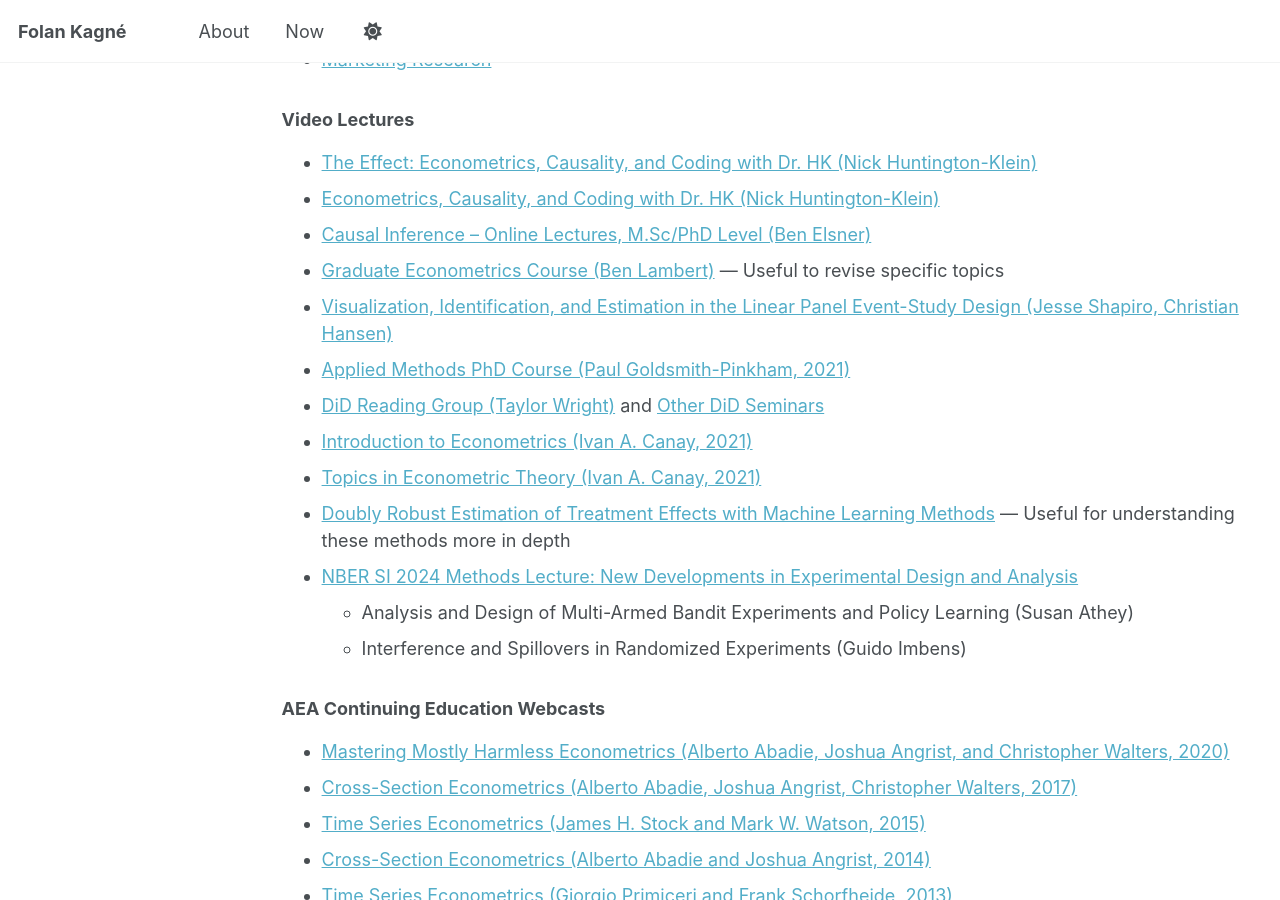
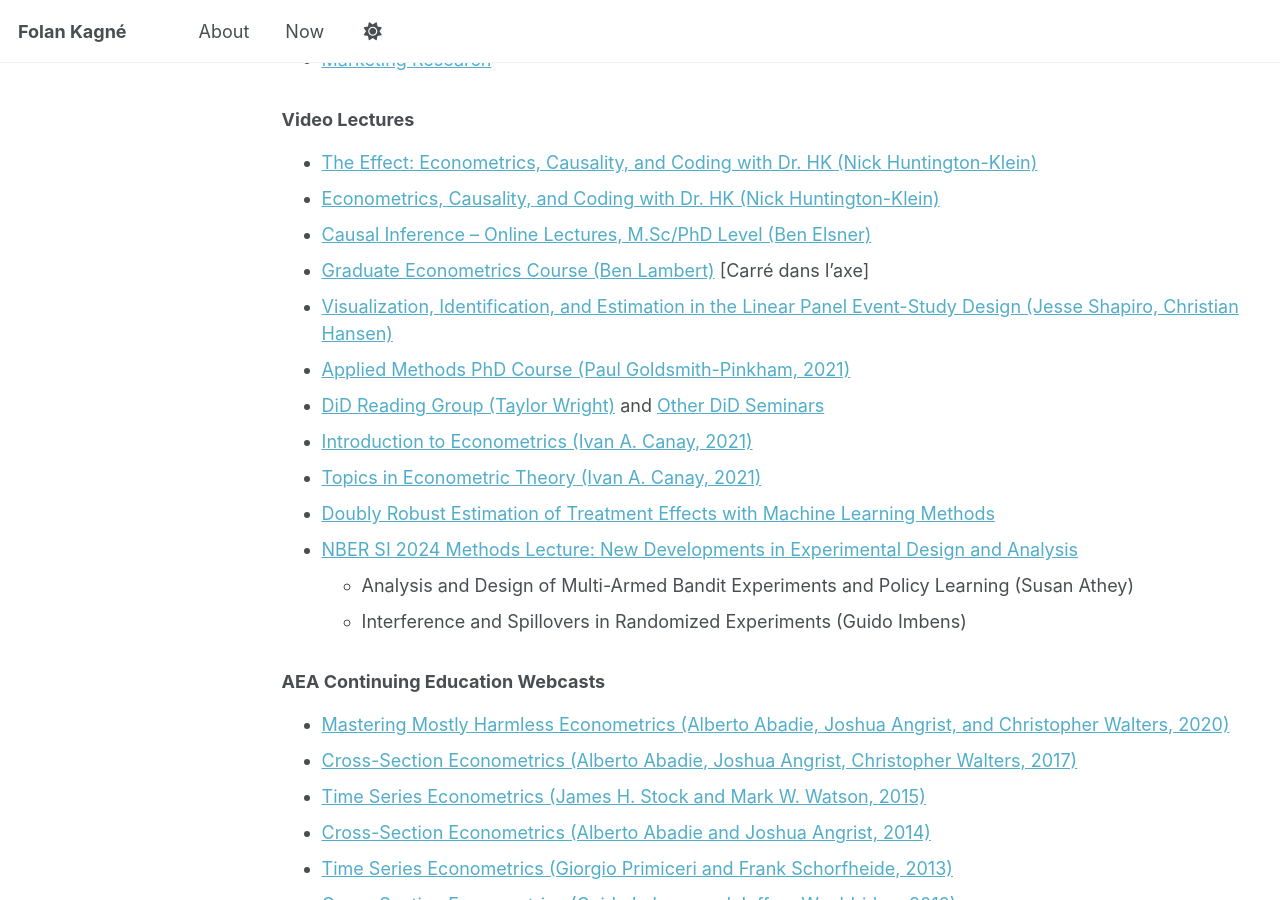
Before and after one commit to folankagne/folankagne.github.io, a Jekyll site: the page built from _pages/temp/econometrics-resources.md, in a window 1280 px wide and 900 px high, scrolled down 1384 px. Built offline with Jekyll 4.4.1, drawn with Linux system fonts in a browser that asks for light colours; a script that is not in the unit is left out.

Commit message:
Update econometrics-resources.md

```diff
--- a/_pages/temp/econometrics-resources.md
+++ b/_pages/temp/econometrics-resources.md
@@ -51,13 +51,13 @@
 * [The Effect: Econometrics, Causality, and Coding with Dr. HK (Nick Huntington-Klein)](https://www.youtube.com/playlist?list=PLyvUJLHD8IsJCB7ALqwjRG1BjL5JxE__H)
 * [Econometrics, Causality, and Coding with Dr. HK (Nick Huntington-Klein)](https://www.youtube.com/c/NickHuntingtonKlein/featured)
 * [Causal Inference – Online Lectures, M.Sc/PhD Level (Ben Elsner)](https://www.youtube.com/playlist?list=PLyvUJLHD8IsJCB7ALqwjRG1BjL5JxE__H)
-* [Graduate Econometrics Course (Ben Lambert)](https://youtu.be/GMVh02WGhoc?si=K744zbL1Ojloh1XR) — Useful to revise specific topics
+* [Graduate Econometrics Course (Ben Lambert)](https://youtu.be/GMVh02WGhoc?si=K744zbL1Ojloh1XR) [Carré dans l'axe] <!-- — Useful to revise specific topics -->
 * [Visualization, Identification, and Estimation in the Linear Panel Event-Study Design (Jesse Shapiro, Christian Hansen)](https://www.youtube.com/watch?v=hOIB3PwntYg&list=PLg-LvQ_7SfMD9d8kbSd_Ig_HB-5h6HCTx)
 * [Applied Methods PhD Course (Paul Goldsmith-Pinkham, 2021)](https://www.youtube.com/playlist?list=PLWWcL1M3lLlojLTSVf2gGYQ_9TlPyPbiJ)
 * [DiD Reading Group (Taylor Wright)](https://www.youtube.com/watch?v=m1xSMNTKoMs&list=PLVObvb_htcuBt8mV9yNagt7hK9FL5KXeE) and [Other DiD Seminars](https://www.youtube.com/watch?v=l1FLtTcpch0&list=PLVObvb_htcuBSnO_hDKePOhS7yUZbILN3)
 * [Introduction to Econometrics (Ivan A. Canay, 2021)](https://sites.northwestern.edu/iac879/teaching/e-lectures-econ480/)
 * [Topics in Econometric Theory (Ivan A. Canay, 2021)](https://sites.northwestern.edu/iac879/teaching/e-lectures-econ481/)
-* [Doubly Robust Estimation of Treatment Effects with Machine Learning Methods](https://www.youtube.com/watch?v=IfZHUFFlsGc&t=382s) — Useful for understanding these methods more in depth
+* [Doubly Robust Estimation of Treatment Effects with Machine Learning Methods](https://www.youtube.com/watch?v=IfZHUFFlsGc&t=382s) <!-- — Useful for understanding these methods more in depth -->
 * [NBER SI 2024 Methods Lecture: New Developments in Experimental Design and Analysis](https://www.nber.org/conferences/si-2024-methods-lecture-new-developments-experimental-design-and-analysis)
   * Analysis and Design of Multi-Armed Bandit Experiments and Policy Learning (Susan Athey)
   * Interference and Spillovers in Randomized Experiments (Guido Imbens)
@@ -187,7 +187,7 @@
 
 * [Mathcha](https://www.mathcha.io/) — Online visual equation and diagram editor with TikZ export. Intuitive interface for flowcharts, decision trees, and geometric figures. Good for quick prototyping before refining in LaTeX.
 
-* [DAGitty](https://www.dagitty.net/) — Browser-based environment for creating, editing, and analyzing causal diagrams (DAGs). Beyond drawing, it identifies adjustment sets, instrumental variables, and testable implications. Essential for applied causal inference work. Also available as an [R package](https://cran.r-project.org/web/packages/dagitty/) and pairs well with [ggdag](https://ggdag.malco.io/) for ggplot2-style visualization.
+* [DAGitty](https://www.dagitty.net/) — Browser-based environment for creating, editing, and analyzing causal diagrams (DAGs). Beyond drawing, it identifies adjustment sets, instrumental variables, and testable implications. Essential for applied causal inference work. Also available as an [R package](https://cran.r-project.org/web/packages/dagitty/) and pairs well with [ggdag](https://r-causal.github.io/ggdag/) for ggplot2-style visualization.
 
 ### Writing & Collaboration
 
```
